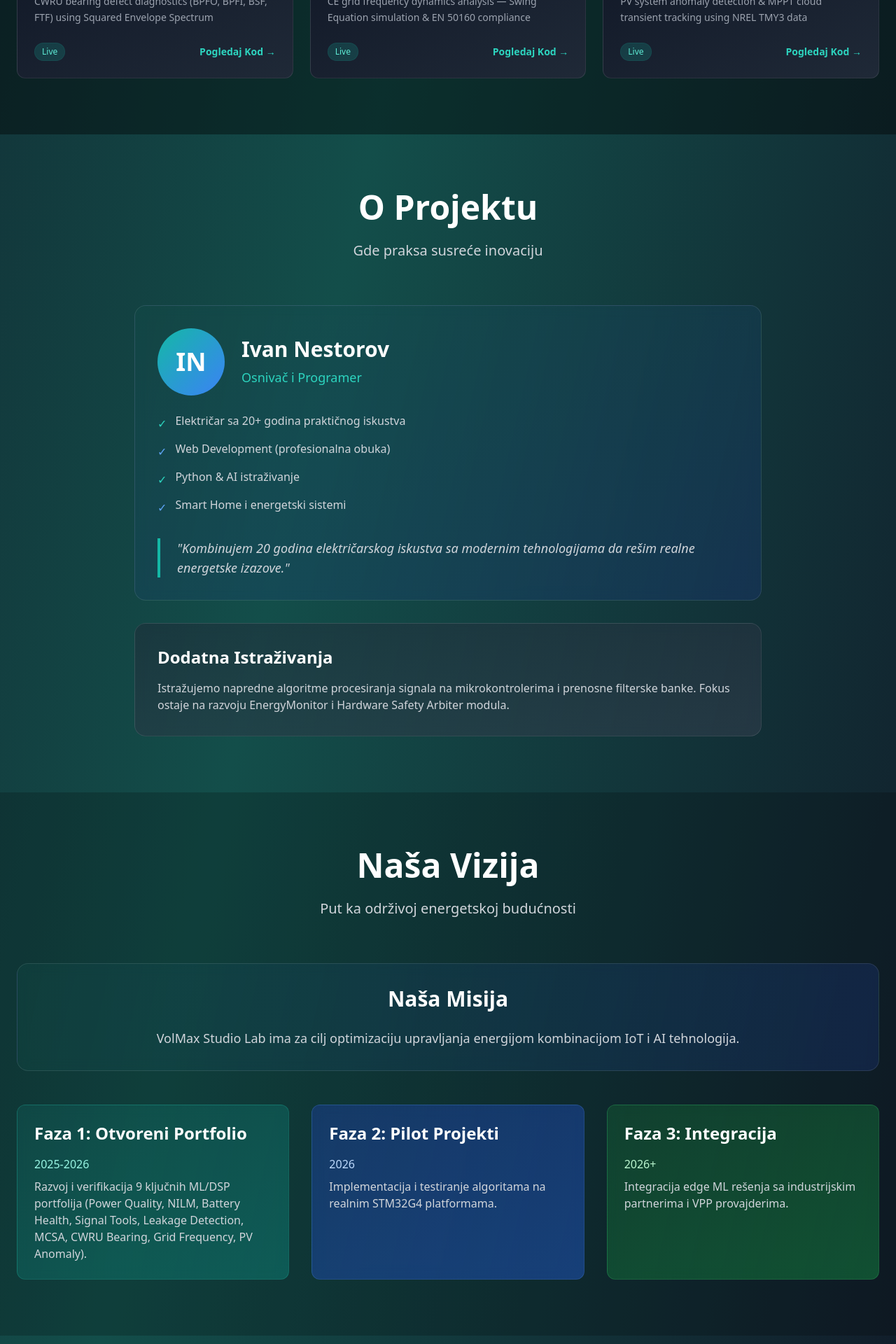
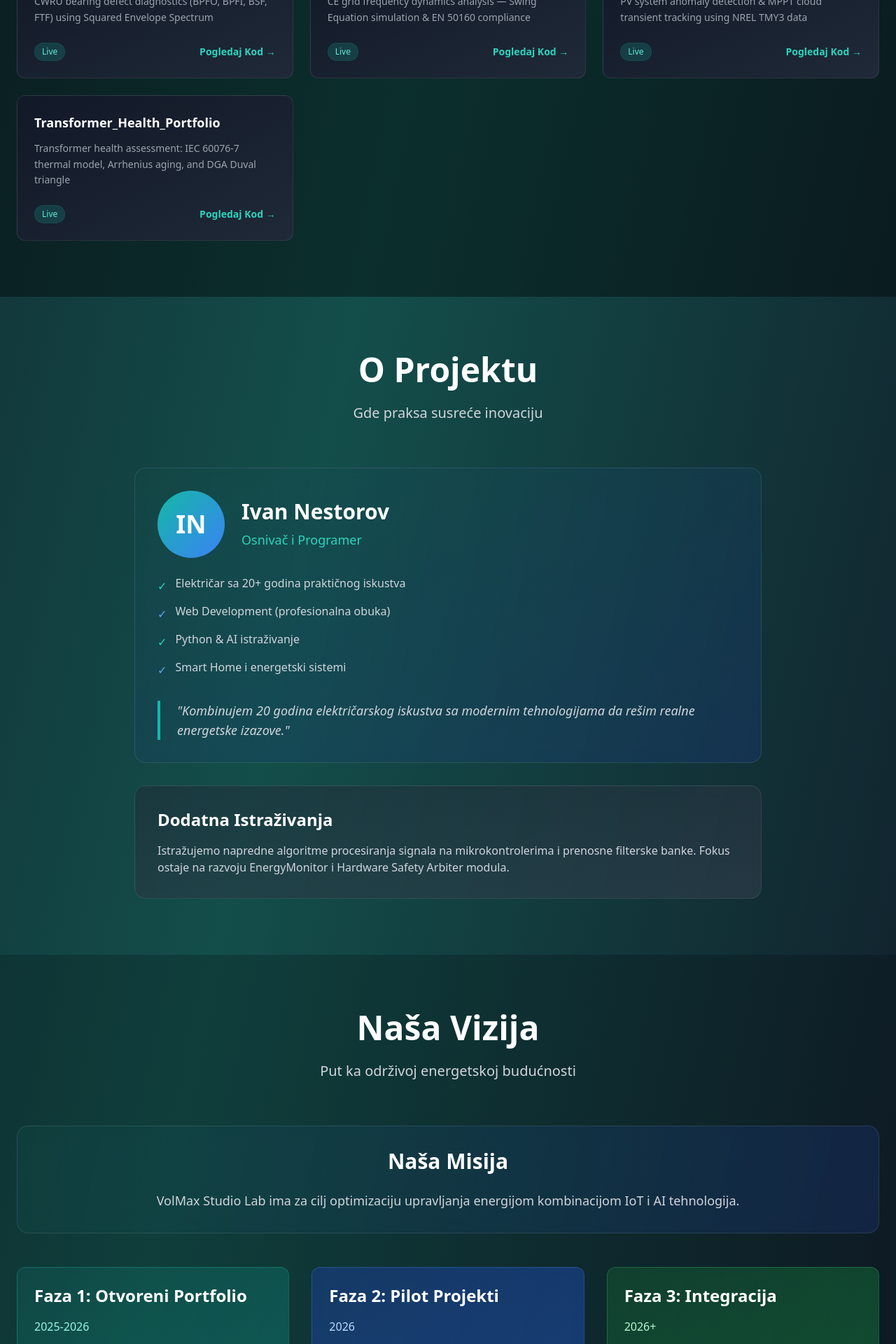
Before and after one commit to VolMax-Studio/volmax-studio-website, a Next.js app: page / in a window 1280 px wide. Shown: the part 3100-5020 px from the top of the page at 70% size. Built offline with nearby package versions, Linux system fonts and the light colour scheme.

Commit message:
feat: add Transformer Health to portfolio grid

```diff
--- a/pages/index.js
+++ b/pages/index.js
@@ -78,7 +78,8 @@ export default function Home() {
           mcsa: 'MCSA diagnostics for 3-phase induction motor faults: BRB, bearing defects, stator short circuits',
           cwru: 'CWRU bearing defect diagnostics (BPFO, BPFI, BSF, FTF) using Squared Envelope Spectrum',
           grid: 'CE grid frequency dynamics analysis — Swing Equation simulation & EN 50160 compliance',
-          pv: 'PV system anomaly detection & MPPT cloud transient tracking using NREL TMY3 data'
+          pv: 'PV system anomaly detection & MPPT cloud transient tracking using NREL TMY3 data',
+          transformer: 'Transformer health assessment: IEC 60076-7 thermal model, Arrhenius aging, and DGA Duval triangle'
         }
       },
       about: {
@@ -101,7 +102,7 @@ export default function Home() {
         missionText: 'VolMax Studio Lab ima za cilj optimizaciju upravljanja energijom kombinacijom IoT i AI tehnologija.',
         phase1Title: 'Faza 1: Otvoreni Portfolio',
         phase1Time: '2025-2026',
-        phase1Desc: 'Razvoj i verifikacija 9 ključnih ML/DSP portfolija (Power Quality, NILM, Battery Health, Signal Tools, Leakage Detection, MCSA, CWRU Bearing, Grid Frequency, PV Anomaly).',
+        phase1Desc: 'Razvoj i verifikacija 10 ključnih ML/DSP portfolija (Power Quality, NILM, Battery Health, Signal Tools, Leakage Detection, MCSA, CWRU Bearing, Grid Frequency, PV Anomaly, Transformer Health).',
         phase2Title: 'Faza 2: Pilot Projekti',
         phase2Time: '2026',
         phase2Desc: 'Implementacija i testiranje algoritama na realnim STM32G4 platformama.',
@@ -200,7 +201,8 @@ export default function Home() {
           mcsa: 'MCSA diagnostics for 3-phase induction motor faults: BRB, bearing defects, stator short circuits',
           cwru: 'CWRU bearing defect diagnostics (BPFO, BPFI, BSF, FTF) using Squared Envelope Spectrum',
           grid: 'CE grid frequency dynamics analysis — Swing Equation simulation & EN 50160 compliance',
-          pv: 'PV system anomaly detection & MPPT cloud transient tracking using NREL TMY3 data'
+          pv: 'PV system anomaly detection & MPPT cloud transient tracking using NREL TMY3 data',
+          transformer: 'Transformer health assessment: IEC 60076-7 thermal model, Arrhenius aging, and DGA Duval triangle'
         }
       },
       about: {
@@ -223,7 +225,7 @@ export default function Home() {
         missionText: 'VolMax Studio Lab aims to optimize energy management by combining IoT and AI technologies.',
         phase1Title: 'Phase 1: Open Portfolio',
         phase1Time: '2025-2026',
-        phase1Desc: 'Development and validation of 9 key ML/DSP portfolios (Power Quality, NILM, Battery Health, Signal Tools, Leakage Detection, MCSA, CWRU Bearing, Grid Frequency, PV Anomaly).',
+        phase1Desc: 'Development and validation of 10 key ML/DSP portfolios (Power Quality, NILM, Battery Health, Signal Tools, Leakage Detection, MCSA, CWRU Bearing, Grid Frequency, PV Anomaly, Transformer Health).',
         phase2Title: 'Phase 2: Pilot Projects',
         phase2Time: '2026',
         phase2Desc: 'Algorithm implementation and testing on real STM32G4 platforms.',
@@ -463,7 +465,8 @@ export default function Home() {
               { id: 'mcsa', title: 'MCSA_Fault_Diagnostics_Portfolio', url: 'https://github.com/VolMax-Studio/MCSA_Fault_Diagnostics_Portfolio', desc: t.portfolio.repos.mcsa },
               { id: 'cwru', title: 'CWRU_Bearing_Diagnostics', url: 'https://github.com/VolMax-Studio/CWRU_Bearing_Diagnostics', desc: t.portfolio.repos.cwru },
               { id: 'grid', title: 'Grid_Frequency_Analysis', url: 'https://github.com/VolMax-Studio/Grid_Frequency_Analysis', desc: t.portfolio.repos.grid },
-              { id: 'pv', title: 'PV_Anomaly_Detection', url: 'https://github.com/VolMax-Studio/PV_Anomaly_Detection', desc: t.portfolio.repos.pv }
+              { id: 'pv', title: 'PV_Anomaly_Detection', url: 'https://github.com/VolMax-Studio/PV_Anomaly_Detection', desc: t.portfolio.repos.pv },
+              { id: 'transformer', title: 'Transformer_Health_Portfolio', url: 'https://github.com/VolMax-Studio/Transformer_Health_Portfolio', desc: t.portfolio.repos.transformer }
             ].map((repo) => (
               <div key={repo.id} className="bg-gradient-to-br from-gray-900 to-gray-800 rounded-xl p-6 border border-white/10 hover:border-teal-400/50 transition-all flex flex-col justify-between group">
                 <div>
```
